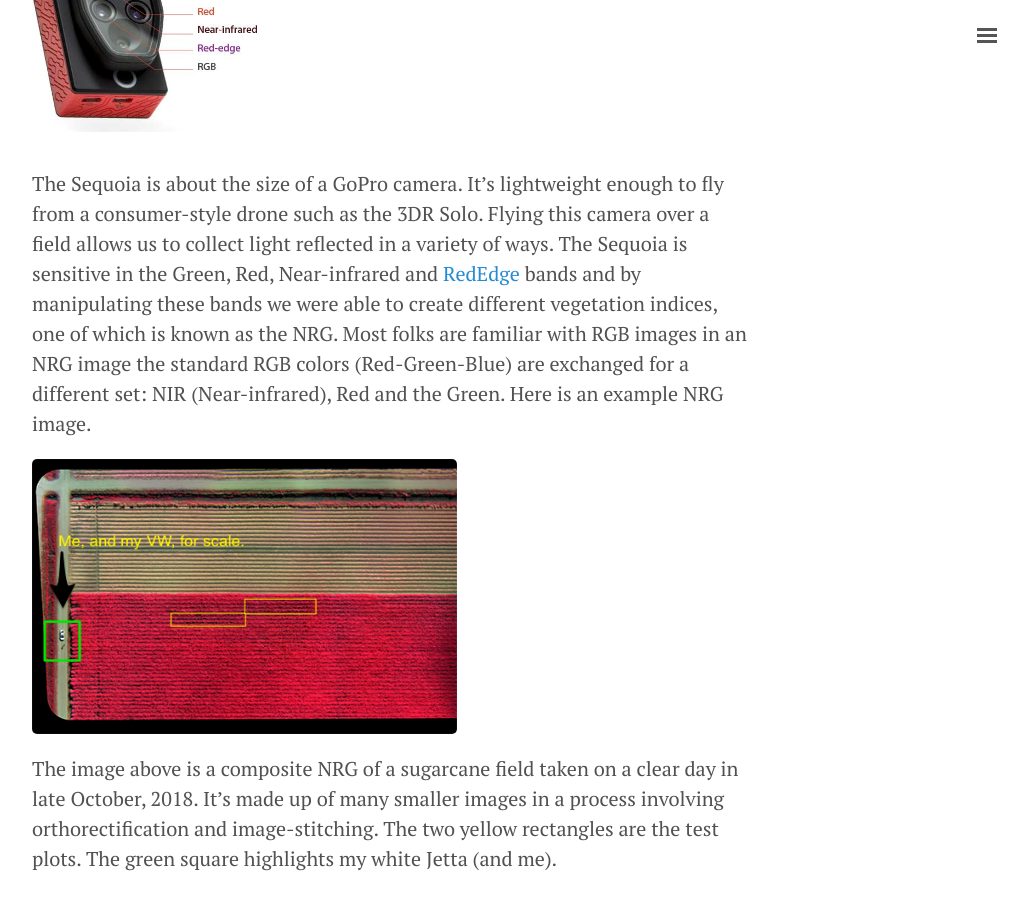
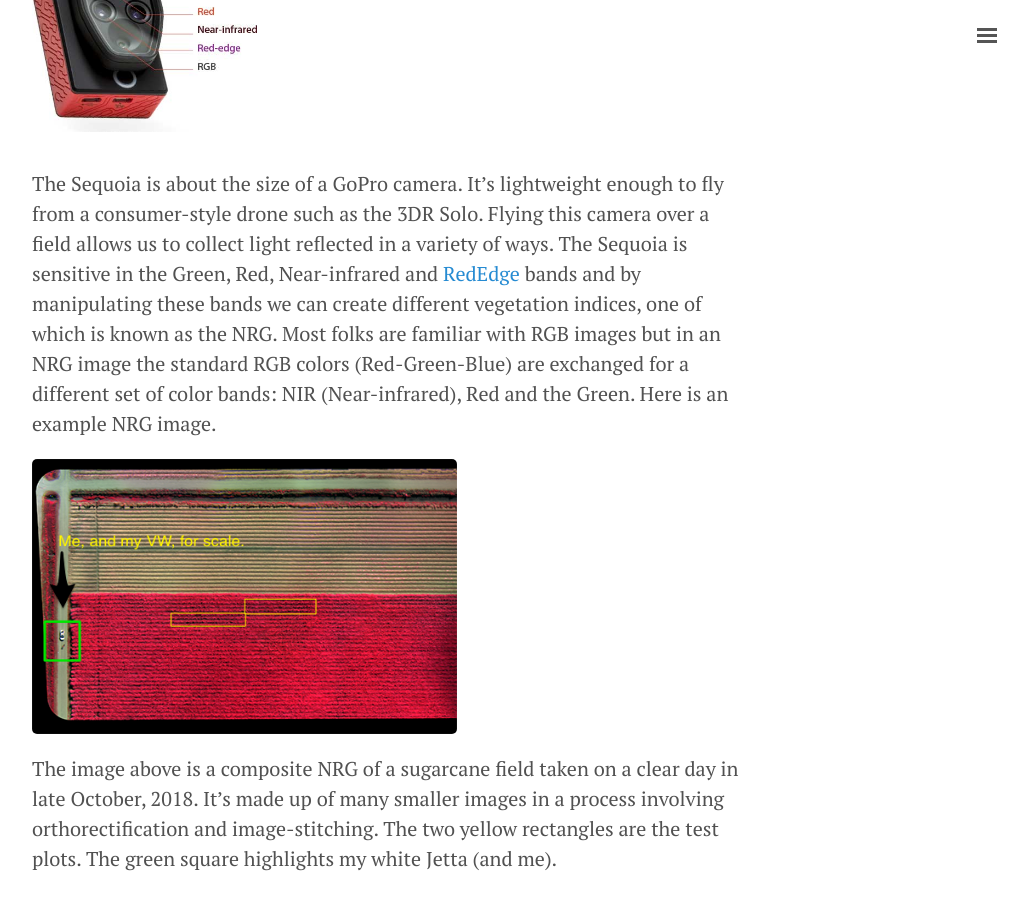
Before and after one commit to geraldmc/geraldmc.github.io, a Jekyll site: the page built from _posts/2019-04-06-predicting-yield-1.md, in a window 1280 px wide and 900 px high, scrolled down 2613 px. Shown: the whole window, without its empty margins (248-1276 px from the left). Built offline with Jekyll 4.4.1, drawn with Linux system fonts in a browser that asks for light colours.

Commit message:
updates part 1

```diff
--- a/_posts/2019-04-06-predicting-yield-1.md
+++ b/_posts/2019-04-06-predicting-yield-1.md
@@ -38,7 +38,7 @@ Creating a vegetation index first requires getting a camera into the air. As we
 
 ![NGR Highlight]({{ site.url }}/assets/parrot-sequoia-camera.png){:height="225px" width="225px"}
 
-The Sequoia is about the size of a GoPro camera. It’s lightweight enough to fly from a consumer-style drone such as the 3DR Solo. Flying this camera over a field allows us to collect light reflected in a variety of ways. The Sequoia is sensitive in the Green, Red, Near-infrared and [RedEdge](https://en.wikipedia.org/wiki/Red_edge) bands and by manipulating these bands we were able to create different vegetation indices, one of which is known as the NRG. Most folks are familiar with RGB images in an NRG image the standard RGB colors (Red-Green-Blue) are exchanged for a different set: NIR (Near-infrared), Red and the Green. Here is an example NRG image.
+The Sequoia is about the size of a GoPro camera. It’s lightweight enough to fly from a consumer-style drone such as the 3DR Solo. Flying this camera over a field allows us to collect light reflected in a variety of ways. The Sequoia is sensitive in the Green, Red, Near-infrared and [RedEdge](https://en.wikipedia.org/wiki/Red_edge) bands and by manipulating these bands we can create different vegetation indices, one of which is known as the NRG. Most folks are familiar with RGB images but in an NRG image the standard RGB colors (Red-Green-Blue) are exchanged for a different set of color bands: NIR (Near-infrared), Red and the Green. Here is an example NRG image.
 
 ![NGR Highlight]({{ site.url }}/assets/NGR-highlight-scale.png){:height="275px" width="425px"}
 
```
